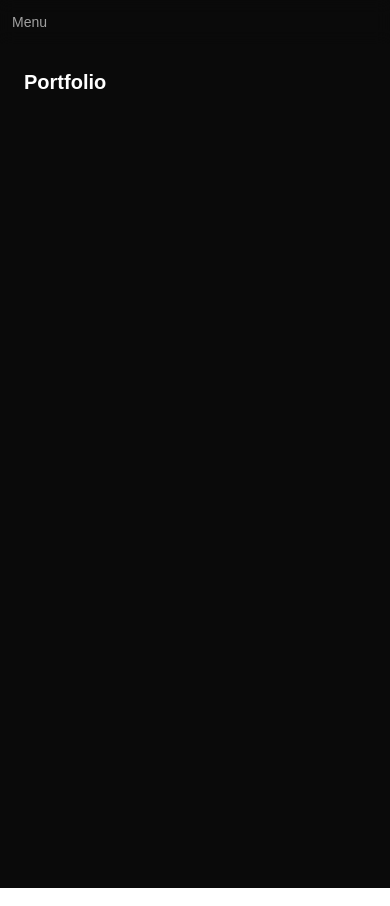
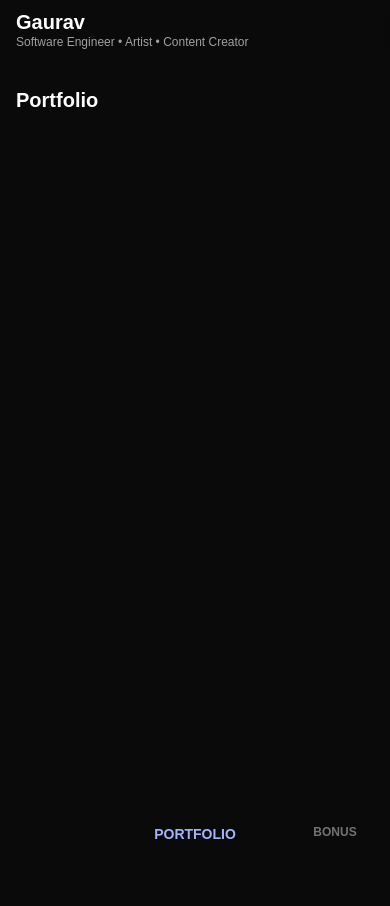
Before and after one commit to gdivecha/my-portfolio, a Next.js app: page / in a window 390 px wide. Built offline with nearby package versions, Linux system fonts and the light colour scheme.

Commit message:
Added the mobile version for scroll wheel

```diff
--- a/src/app/page.tsx
+++ b/src/app/page.tsx
@@ -1,5 +1,6 @@
 "use client";
-import { ScrollWheel } from "@/components/ScrollWheel";
+import { ScrollWheel } from "@/components/ScrollWheel";                   // vertical (desktop)
+import { ScrollWheelHorizontal } from "@/components/ScrollWheelHorizontal"; // horizontal (mobile)
 import { SectionRenderer } from "@/components/SectionRenderer";
 
 export default function Home() {
@@ -11,8 +12,6 @@ export default function Home() {
           <h1 className="text-2xl font-semibold">Gaurav</h1>
           <p className="text-sm text-neutral-400">Software Engineer</p>
         </header>
-
-        {/* Scroll wheel (dial replacement) */}
         <div className="flex-1 flex items-center">
           <div className="w-full max-w-xs">
             <ScrollWheel />
@@ -20,20 +19,28 @@ export default function Home() {
         </div>
       </aside>
 
-      {/* Mobile: top bar */}
-      <div className="md:hidden sticky top-0 z-10 bg-neutral-950/80 backdrop-blur">
-        <div className="p-3">
-          {/* You could render a compact ScrollWheel or a simple dropdown here */}
-          <div className="text-sm text-neutral-400">Menu</div>
+      {/* Mobile: top bar = what used to be on the left */}
+      <div className="md:hidden sticky top-0 z-20 bg-neutral-950/90 backdrop-blur px-4 py-3">
+        <div className="space-y-0.5">
+          <h1 className="text-xl font-semibold leading-none">Gaurav</h1>
+          <p className="text-xs text-neutral-400">
+            Software Engineer • Artist • Content Creator
+          </p>
         </div>
       </div>
 
-      {/* Right: dynamic content (60%) */}
-      <section className="h-[calc(100dvh-0px)] overflow-y-auto p-6 md:p-10">
+      {/* Right: dynamic content (desktop) / main content (mobile) */}
+      <section className="min-h-[100dvh] md:h-[100dvh] overflow-y-auto px-4 py-6 md:p-10 pb-32 md:pb-10">
+        {/* ^ pb-32 ensures content isn't hidden behind the bottom wheel on mobile */}
         <div className="max-w-3xl">
           <SectionRenderer />
         </div>
       </section>
+
+      {/* Mobile: bottom horizontal scroll wheel */}
+      <div className="md:hidden fixed left-0 right-0 bottom-0 z-30">
+        <ScrollWheelHorizontal />
+      </div>
     </main>
   );
 }
--- /dev/null
+++ b/src/components/ScrollWheelHorizontal.tsx
@@ -0,0 +1,122 @@
+"use client";
+
+import { useEffect, useMemo, useRef } from "react";
+import { useUI, SectionKey } from "@/store/ui";
+
+const ITEMS: { key: SectionKey; label: string }[] = [
+  { key: "portfolio", label: "PORTFOLIO" },
+  { key: "bonus", label: "BONUS" },
+  { key: "about", label: "ABOUT" },
+  { key: "skills", label: "SKILLS" },
+  { key: "experience", label: "EXPERIENCE" },
+  { key: "projects", label: "PROJECTS" },
+  { key: "open-source", label: "OPEN SOURCE" },
+  { key: "certifications", label: "CERTIFICATIONS" },
+  { key: "recommendations", label: "RECOMMENDATIONS" },
+];
+
+export function ScrollWheelHorizontal({
+  fixed = true,
+  itemWidth = 140,
+}: {
+  fixed?: boolean;
+  itemWidth?: number;
+}) {
+  const section = useUI((s) => s.section);
+  const setSection = useUI((s) => s.setSection);
+
+  const ref = useRef<HTMLDivElement>(null);
+  const pad = useMemo(() => `calc(50vw - ${itemWidth / 2}px)`, [itemWidth]);
+
+  // center the bar on the current section
+  useEffect(() => {
+    const el = ref.current;
+    if (!el) return;
+
+    const idx = Math.max(0, ITEMS.findIndex((i) => i.key === section));
+    const x = idx * itemWidth;
+    el.scrollTo({ left: x, behavior: "auto" });
+  }, [section, itemWidth]);
+
+  // choose the centered section after scroll
+  useEffect(() => {
+    const el = ref.current;
+    if (!el) return;
+
+    let t: number | undefined;
+    const pickCenter = () => {
+      const { left, width } = el.getBoundingClientRect();
+      const centerX = left + width / 2;
+
+      let bestIdx = 0;
+      let bestDist = Infinity;
+
+      el.querySelectorAll<HTMLDivElement>('[data-wheel-item="1"]').forEach((node, i) => {
+        const r = node.getBoundingClientRect();
+        const cx = r.left + r.width / 2;
+        const d = Math.abs(cx - centerX);
+        if (d < bestDist) {
+          bestDist = d;
+          bestIdx = i;
+        }
+      });
+
+      const chosen = ITEMS[bestIdx]?.key;
+      if (chosen) setSection(chosen);
+    };
+
+    const onScroll = () => {
+      if (t) window.clearTimeout(t);
+      t = window.setTimeout(pickCenter, 80);
+    };
+
+    el.addEventListener("scroll", onScroll, { passive: true });
+    return () => {
+      el.removeEventListener("scroll", onScroll);
+      if (t) window.clearTimeout(t);
+    };
+  }, [setSection]);
+
+  return (
+    <div
+      className={`${
+        fixed ? "fixed" : "static"
+      } bottom-0 left-0 right-0 z-50 bg-neutral-950/90 backdrop-blur`}
+    >
+      <div
+        ref={ref}
+        className="flex overflow-x-auto overflow-y-hidden no-scrollbar"
+        style={{
+          WebkitOverflowScrolling: "touch",
+          scrollSnapType: "x mandatory",
+          paddingLeft: pad,
+          paddingRight: pad,
+        }}
+      >
+        {ITEMS.map((it) => (
+          <div
+            key={it.key}
+            data-wheel-item="1"
+            style={{ flex: `0 0 ${itemWidth}px`, scrollSnapAlign: "center" }}
+            className={`text-center uppercase whitespace-nowrap ${
+              section === it.key
+                ? "text-indigo-300 font-extrabold text-sm"
+                : "text-neutral-400/70 font-semibold text-xs"
+            }`}
+          >
+            {it.label}
+          </div>
+        ))}
+      </div>
+      <style jsx global>{`
+        .no-scrollbar::-webkit-scrollbar {
+          display: none;
+        }
+        .no-scrollbar {
+          -ms-overflow-style: none; /* IE and Edge */
+          scrollbar-width: none; /* Firefox */
+        }
+      `}</style>
+    </div>
+  );
+}
```
